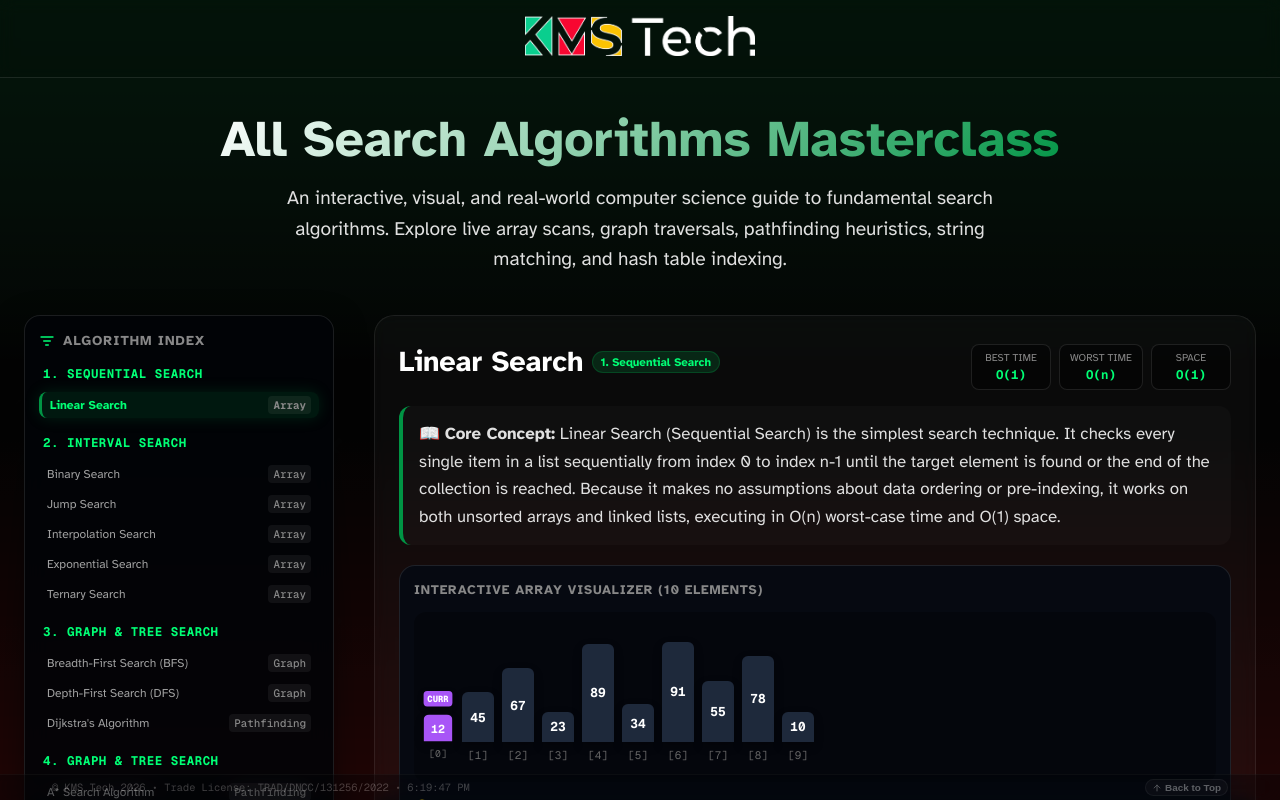
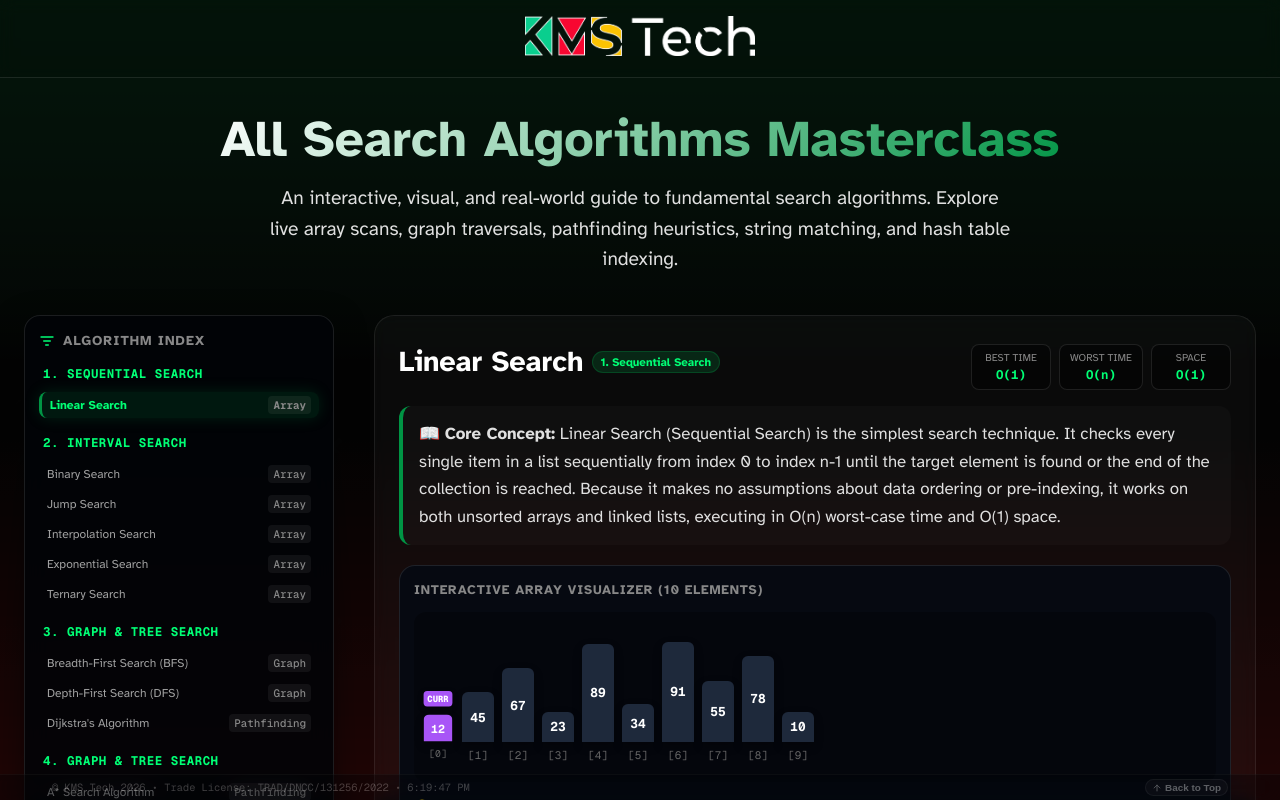
Before and after one commit to mushfiqweb/kmstech-next, a Next.js app: page /all-search-algorithms in a window 1280 px wide. Shown: the top 800 px of the page. Built offline with nearby package versions, Linux system fonts and the light colour scheme; no server answers.

Commit message:
Updated SEO

```diff
--- a/src/app/(blog)/all-search-algorithms/page.tsx
+++ b/src/app/(blog)/all-search-algorithms/page.tsx
@@ -11,10 +11,10 @@ const SITE_URL = process.env.NEXT_PUBLIC_SITE_URL || 'https://kmstech.co';
 export const metadata: Metadata = {
     title: 'All Search Algorithms Masterclass | KMS Tech',
     description:
-        'Explore an interactive, visual computer science guide to 13 fundamental search algorithms. Features live step-by-step visualizers, real-world industry use cases, time/space complexity analysis, and interactive animations.',
+        'Explore an interactive, visual guide to 13 fundamental search algorithms. Features live step-by-step visualizers, real-world industry use cases, time/space complexity analysis, and interactive animations.',
     keywords: [
         'search algorithms',
-        'computer science algorithms',
+        'algorithms',
         'binary search visualizer',
         'breadth first search',
         'depth first search',
@@ -30,7 +30,7 @@ export const metadata: Metadata = {
     openGraph: {
         title: 'All Search Algorithms Masterclass: Interactive Visualizer & Use Cases | KMS Tech',
         description:
-            'An interactive visual computer science guide covering 13 search algorithms across sequential, interval, graph, pathfinding, string, and hash table categories.',
+            'An interactive visual guide covering 13 search algorithms across sequential, interval, graph, pathfinding, string, and hash table categories.',
         url: `${SITE_URL}/all-search-algorithms`,
         siteName: 'KMS Tech',
         type: 'website',
@@ -58,7 +58,7 @@ export default function AllSearchAlgorithmsPage() {
         '@type': 'TechArticle',
         headline: 'All Search Algorithms Masterclass: Interactive Visualizer & Industry Use Cases',
         description:
-            'Comprehensive interactive computer science guide featuring step-by-step visualizers, time/space complexity analysis, and real-world software architecture applications for 13 fundamental search algorithms.',
+            'Comprehensive interactive guide featuring step-by-step visualizers, time/space complexity analysis, and real-world software architecture applications for 13 fundamental search algorithms.',
         image: `${SITE_URL}/og-images/all-search-algorithms.gif`,
         author: {
             '@type': 'Organization',
@@ -74,7 +74,7 @@ export default function AllSearchAlgorithmsPage() {
             },
         },
         mainEntityOfPage: `${SITE_URL}/all-search-algorithms`,
-        educationalUse: 'Interactive Computer Science Learning Suite',
+        educationalUse: 'Interactive Learning Suite',
     };
 
     return (
@@ -89,7 +89,7 @@ export default function AllSearchAlgorithmsPage() {
             <header className={styles.heroSection}>
                 <h1 className={styles.heroTitle}>All Search Algorithms Masterclass</h1>
                 <p className={styles.heroSubtitle}>
-                    An interactive, visual, and real-world computer science guide to fundamental search algorithms. Explore live array scans, graph traversals, pathfinding heuristics, string matching, and hash table indexing.
+                    An interactive, visual, and real-world guide to fundamental search algorithms. Explore live array scans, graph traversals, pathfinding heuristics, string matching, and hash table indexing.
                 </p>
             </header>
 
```
